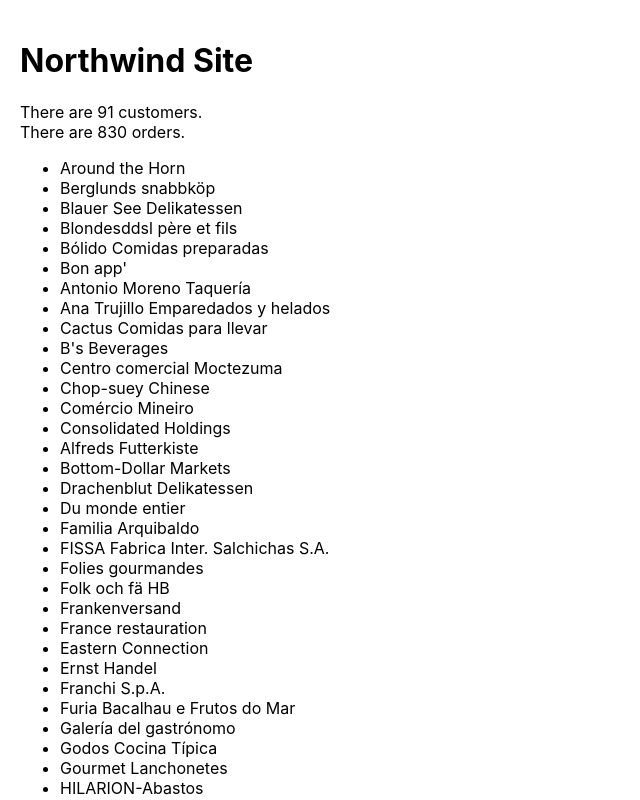
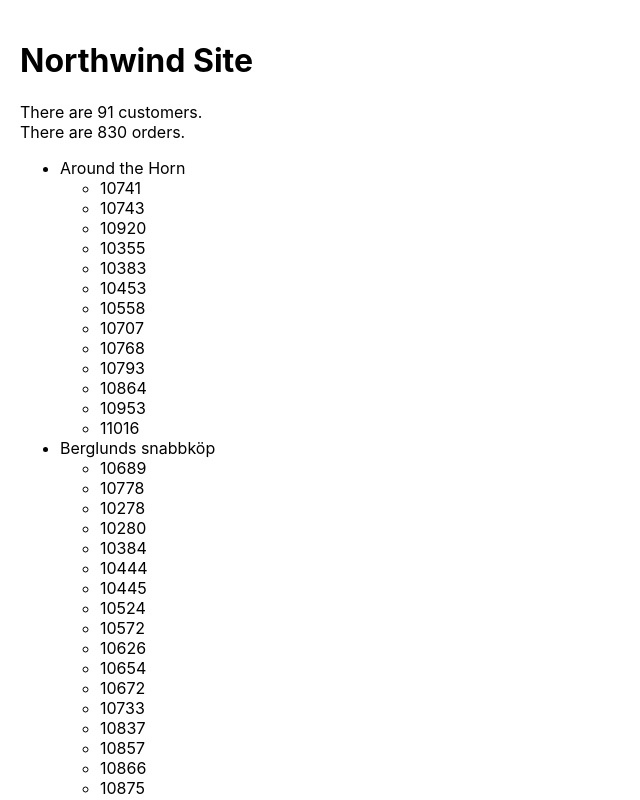
Before and after one commit to edwardtanguay/react-northwind-es6-functions-d03-2, a React (Create React App) app: page / in a window 1280 px wide. Shown: the top 800 px of the page, without its empty margins (0-640 px from the left). Built offline with nearby package versions, Linux system fonts and the light colour scheme.

Commit message:
showing orders for each customer

```diff
--- a/src/App.js
+++ b/src/App.js
@@ -11,7 +11,15 @@
 		  <ul>
 			  {customers.map(customer => {
 				  return (
-					  <li key={customer.customerID}>{customer.companyName}</li>
+					  <li key={customer.customerID}>{customer.companyName}
+						  <ul>
+							  {orders.filter(m => m.customerID === customer.customerID).map(order => {
+								  return (
+									  <li>{order.orderID}</li>
+								  )
+							  })}
+						  </ul>
+					  </li>
 				 )
 			 })}
 		  </ul>
```
Also changed, not shown: dev/notes.txt.
